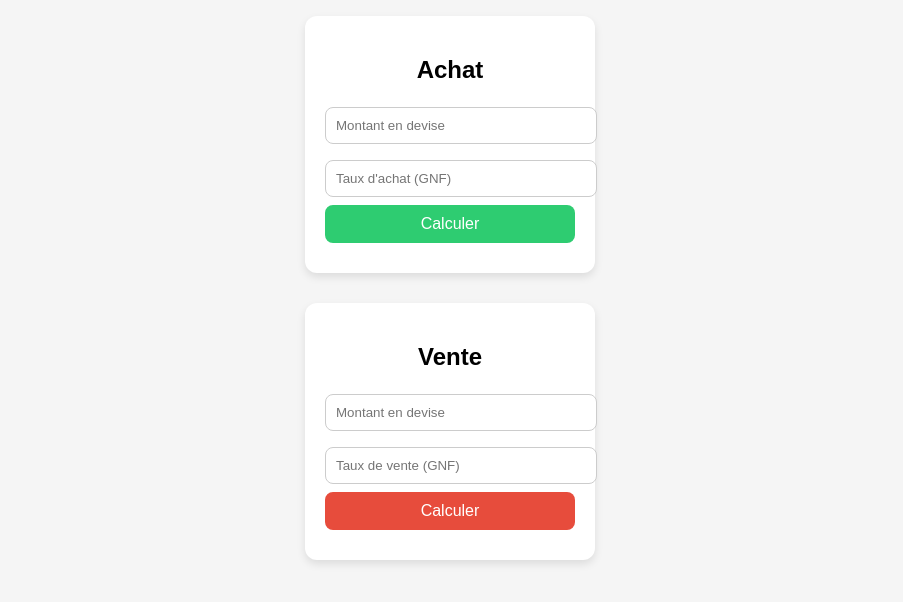
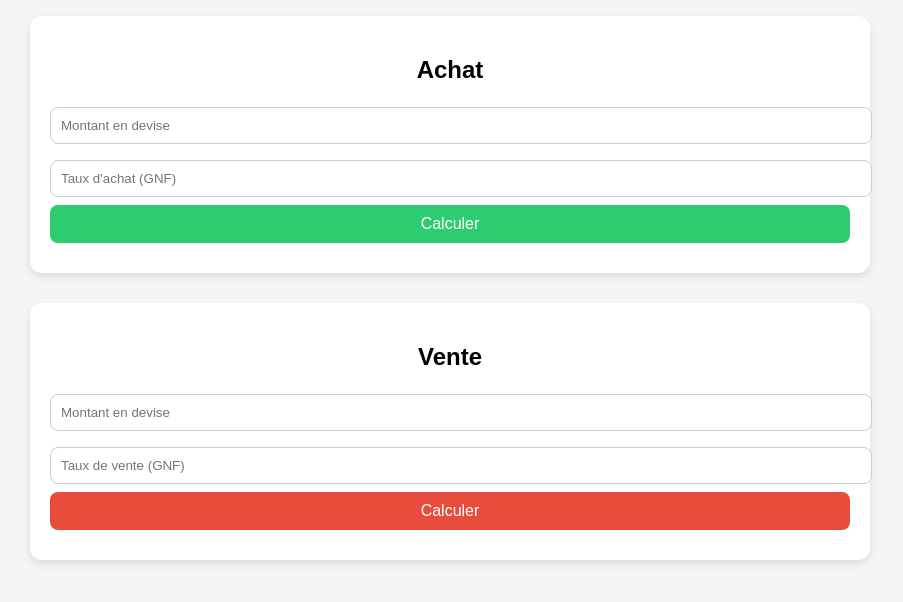
Before and after one commit to boubacar02/calculateur_cambiste, a plain HTML site: page index.html in a window 1280 px wide. Shown: the part 112-714 px from the top of the page, without its empty margins (190-1093 px from the left). Drawn offline with Linux system fonts and the light colour scheme.

Commit message:
Update index.html
Change box width

```diff
--- a/index.html
+++ b/index.html
@@ -24,7 +24,7 @@
       padding: 20px;
       border-radius: 12px;
       box-shadow: 0 4px 8px rgba(0,0,0,0.1);
-      width: 250px;
+      width: 800px;
     }
     h2 {
       text-align: center;
```
